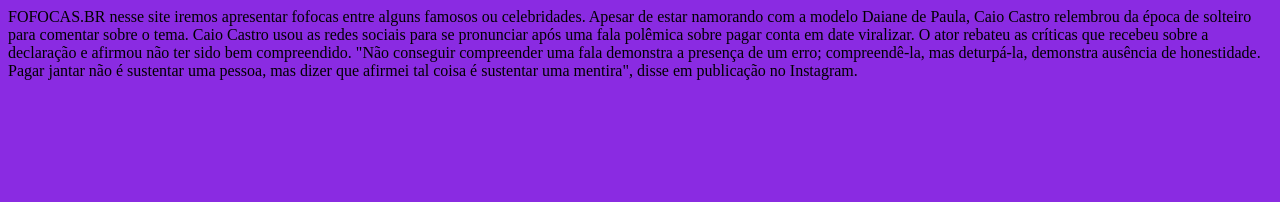
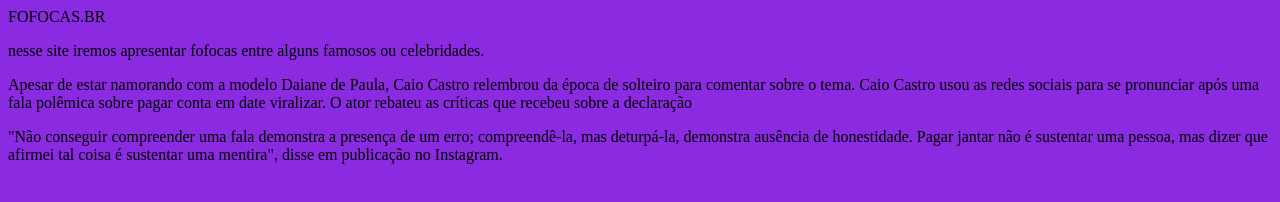
Before and after one commit to mariadograu/pensamentocomputacional, a plain HTML site: page index.html in a window 1280 px wide. Drawn offline with Linux system fonts and the light colour scheme.

Commit message:
trabalho

```diff
--- a/index.html
+++ b/index.html
@@ -13,17 +13,16 @@
 <body>
 <hl>FOFOCAS.BR</hl>
 
-nesse site iremos apresentar fofocas entre alguns famosos ou celebridades.
+<p>nesse site iremos apresentar fofocas entre alguns famosos ou celebridades.</p>
 
-Apesar de estar namorando com a modelo Daiane de Paula, Caio Castro relembrou da época de
+<p>Apesar de estar namorando com a modelo Daiane de Paula, Caio Castro relembrou da época de
 solteiro para comentar sobre o tema.
 Caio Castro usou as redes sociais para se pronunciar após uma fala polêmica sobre
-pagar conta em date viralizar. O ator rebateu as críticas que recebeu sobre a declaração e
-afirmou não ter sido bem compreendido.
+pagar conta em date viralizar. O ator rebateu as críticas que recebeu sobre a declaração</p>
 
-"Não conseguir compreender uma fala demonstra a presença de um erro; compreendê-la, mas
+<p>"Não conseguir compreender uma fala demonstra a presença de um erro; compreendê-la, mas
  deturpá-la, demonstra ausência de honestidade. Pagar jantar não é sustentar uma pessoa,
-  mas dizer que afirmei tal coisa é sustentar uma mentira", disse em publicação no Instagram.
+  mas dizer que afirmei tal coisa é sustentar uma mentira", disse em publicação no Instagram.</p>
 
 
 
```
Also changed, not shown: style.css (line endings or trailing spaces).
